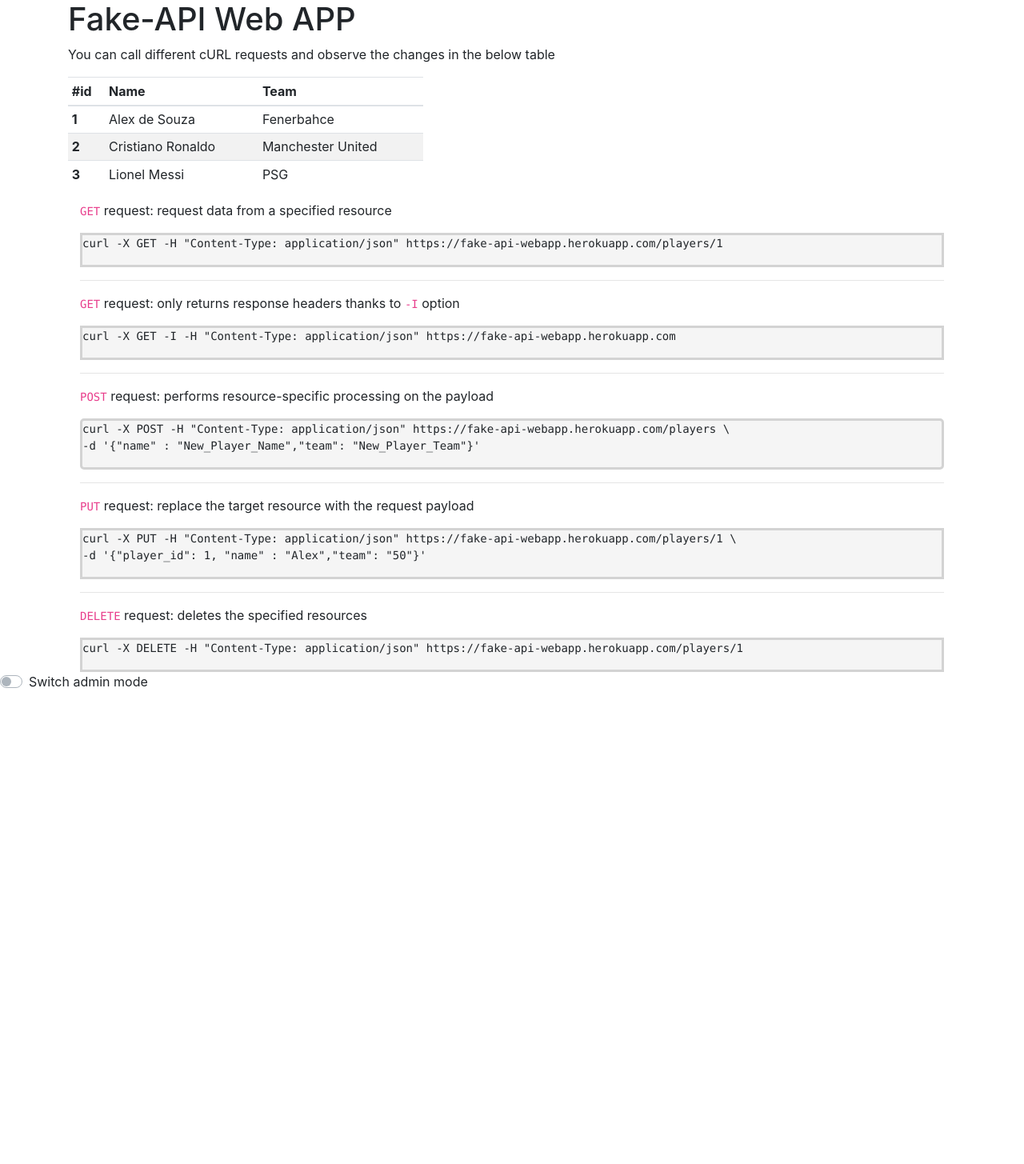
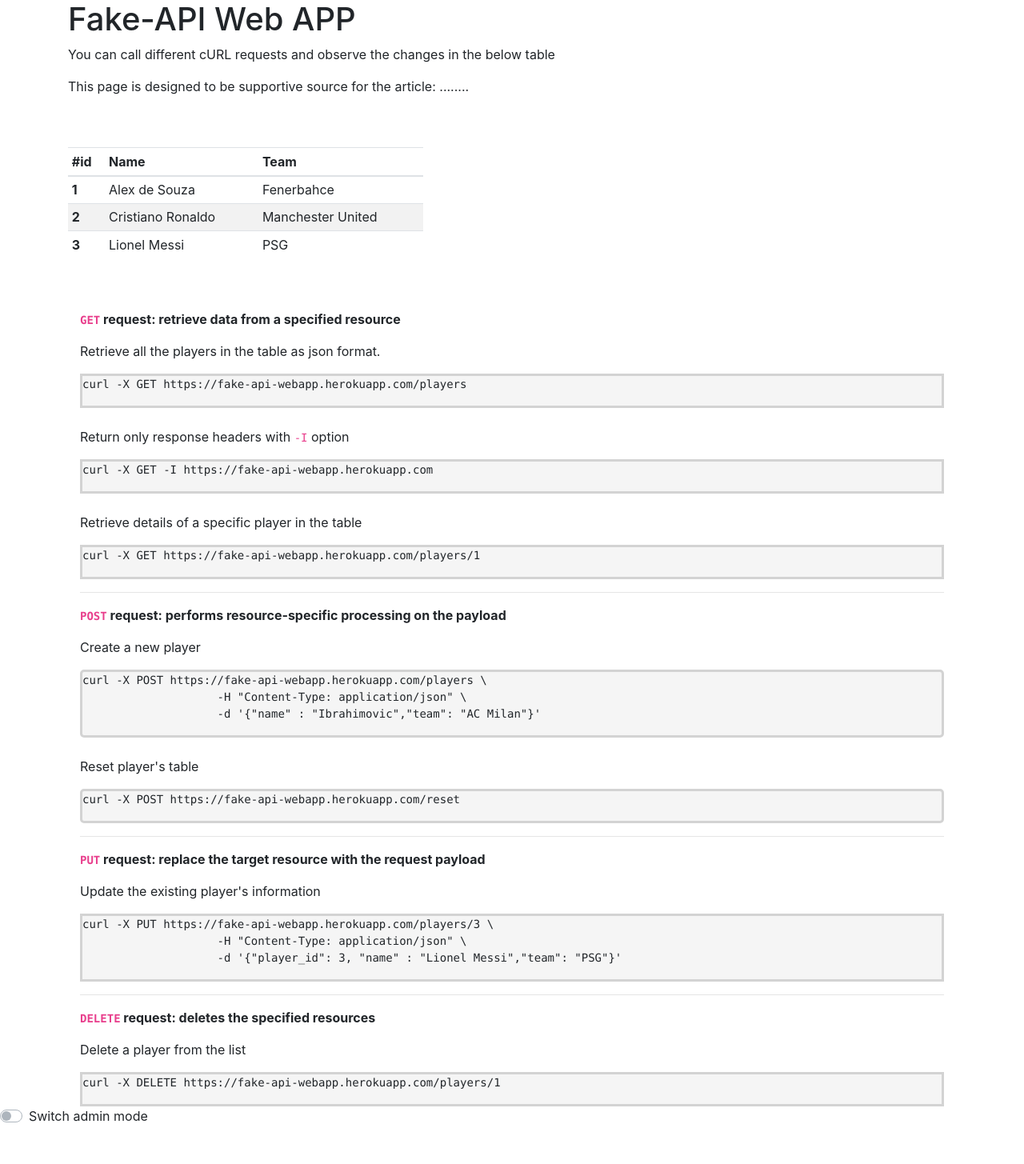
Before and after one commit to AykCanDem/fake-api-webapp, a Flask app: page / in a window 1280 px wide. Shown: the whole page at 80% size. Before the commit the page ends 860 px from the top, so only its background shows below. Run offline with Flask 2, Linux system fonts and the light colour scheme; some libraries are stand-ins or nearby versions.

Commit message:
frontend updates

```diff
--- a/app.py
+++ b/app.py
@@ -67,7 +67,7 @@ class Players(Resource):
     #return all players in the list
     def get(self):
         players_list = read_data()
-        return players_list
+        return players_list["players"]
 
     def post(self):
 
@@ -124,7 +124,7 @@ class Player(Resource):
             #update json file
             with open("data.json", "w") as file:
                 json.dump(data, file)
-                return 200, OK
+                return 200, "OK"
 
 
     def delete(self, player_id):
--- a/templates/index.html
+++ b/templates/index.html
@@ -17,6 +17,9 @@
     <div class="container">
         <h1>Fake-API Web APP</h1>
         <p>You can call different cURL requests and observe the changes in the below table</p>
+        <p>This page is designed to be supportive source for the article: ........</p>
+        <br>
+        <br>
         <div style="width:40%">
             <table class="table table-striped table-hover table-sm">
                 <thead>
@@ -38,42 +41,62 @@
                 </tbody>
             </table>
         </div>
-
+        <br>
+        <br>
         <div class="container bcontent">
-
-            <p><code>GET</code> request: request data from a specified resource</p>
+            <!-- GET Request -->
+            <p><b><code>GET</code> request: retrieve data from a specified resource</b></p>
+            <p>Retrieve all the players in the table as json format.</p>
             <div style="background-color:whitesmoke; border-style: solid; border-color: lightgrey">
-                <pre>curl -X GET -H "Content-Type: application/json" https://fake-api-webapp.herokuapp.com/players/1</pre>
+                <pre>curl -X GET https://fake-api-webapp.herokuapp.com/players</pre>
+            </div>
+            <br>
+            <p>Return only response headers with <code>-I</code> option  </p>
+            <div style="background-color:whitesmoke; border-style: solid; border-color: lightgrey">
+                <pre>curl -X GET -I https://fake-api-webapp.herokuapp.com</pre>
+            </div>
+            <br>
+            <p>Retrieve details of a specific player in the table</p>
+            <div style="background-color:whitesmoke; border-style: solid; border-color: lightgrey">
+                <pre>curl -X GET https://fake-api-webapp.herokuapp.com/players/1</pre>
             </div>
 
+            <!-- POST Request -->
             <hr>
 
-            <p><code>GET</code> request: only returns response headers thanks to <code>-I</code> option</p>
-            <div style="background-color:whitesmoke; border-style: solid; border-color: lightgrey">
-                <pre>curl -X GET -I -H "Content-Type: application/json" https://fake-api-webapp.herokuapp.com</pre>
+            <p><b><code>POST</code> request: performs resource-specific processing on the payload</b></p>
+            <p>Create a new player</p>
+            <div style="background-color:whitesmoke; border-style: solid; border-color: lightgrey; border-radius: 5px">
+                <pre>curl -X POST https://fake-api-webapp.herokuapp.com/players \
+                    -H "Content-Type: application/json" \
+                    -d '{"name" : "Ibrahimovic","team": "AC Milan"}'</pre>
+            </div>
+            <br>
+            <p>Reset player's table</p>
+            <div style="background-color:whitesmoke; border-style: solid; border-color: lightgrey; border-radius: 5px">
+                <pre>curl -X POST https://fake-api-webapp.herokuapp.com/reset</pre>
             </div>
 
+
+            <!-- PUT request-->
             <hr>
 
-            <p><code>POST</code> request: performs resource-specific processing on the payload</p>
-            <div style="background-color:whitesmoke; border-style: solid; border-color: lightgrey; border-radius: 5px">
-                <pre>curl -X POST -H "Content-Type: application/json" https://fake-api-webapp.herokuapp.com/players \
--d '{"name" : "New_Player_Name","team": "New_Player_Team"}'</pre>
+            <p><b><code>PUT</code> request: replace the target resource with the request payload</b></p>
+            <p>Update the existing player's information</p>
+            <div style="background-color:whitesmoke; border-style: solid; border-color: lightgrey">
+                <pre>curl -X PUT https://fake-api-webapp.herokuapp.com/players/3 \
+                    -H "Content-Type: application/json" \
+                    -d '{"player_id": 3, "name" : "Lionel Messi","team": "PSG"}'</pre>
             </div>
 
+
+            <!-- DELETE request-->
             <hr>
 
-            <p><code>PUT</code> request: replace the target resource with the request payload</p>
+            <p><b><code>DELETE</code> request: deletes the specified resources</b></p>
+            <p>Delete a player from the list</p>
             <div style="background-color:whitesmoke; border-style: solid; border-color: lightgrey">
-                <pre>curl -X PUT -H "Content-Type: application/json" https://fake-api-webapp.herokuapp.com/players/1 \
--d '{"player_id": 1, "name" : "Alex","team": "50"}'</pre>
-            </div>
-
-            <hr>
-
-            <p><code>DELETE</code> request: deletes the specified resources</p>
-            <div style="background-color:whitesmoke; border-style: solid; border-color: lightgrey">
-                <pre>curl -X DELETE -H "Content-Type: application/json" https://fake-api-webapp.herokuapp.com/players/1</pre>
+                <pre>curl -X DELETE https://fake-api-webapp.herokuapp.com/players/1</pre>
             </div>
 
         </div>
```
